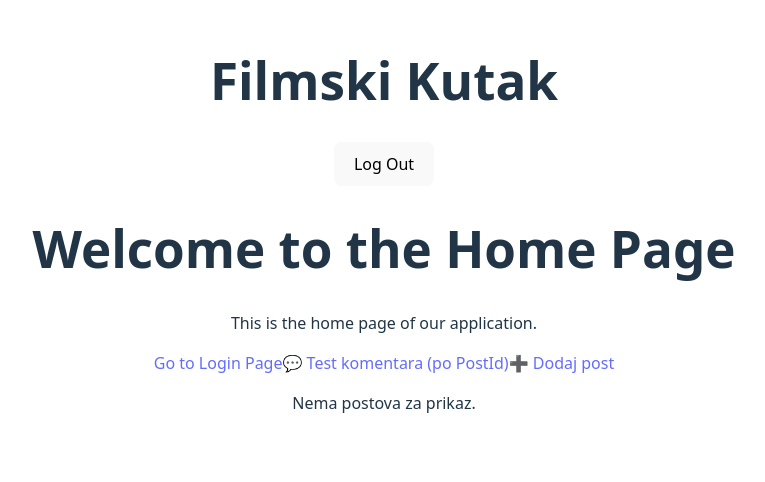
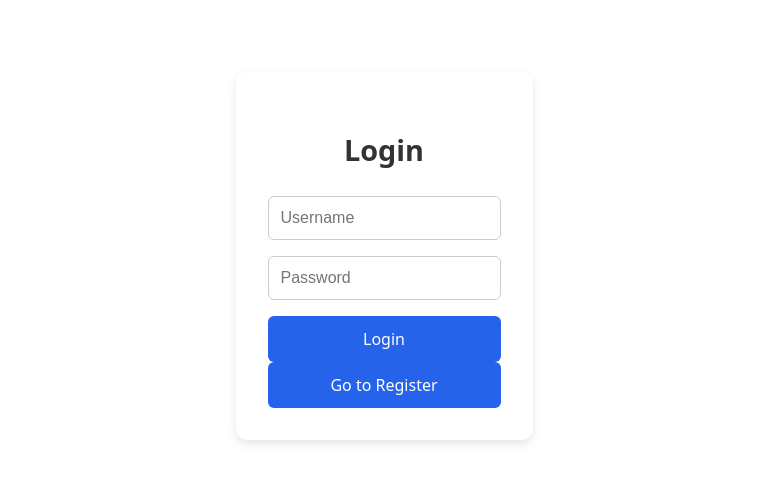
Before and after one commit to dimicmar1ija/FilmskiKutak, a React (Vite) app in the folder client/: page / in a window 1280 px wide. Before the commit this address led to /home. Shown: the part 176-658 px from the top of the page, without its empty margins (256-1021 px from the left). Built offline with nearby package versions, Linux system fonts and the light colour scheme.

Commit message:
Ispravljeno

```diff
--- a/client/src/App.jsx
+++ b/client/src/App.jsx
@@ -16,18 +16,17 @@ import { CreatePost } from "./pages/CreatePost";
 function App() {
   const { isAuthenticated } = useAuth();
 
-    const fakeAuth = true;
   return (
     <Routes>
       {/* Public routes */}
-      <Route element={<PublicRoute isAuthenticated={fakeAuth} />}>
+      <Route element={<PublicRoute isAuthenticated={isAuthenticated} />}>
         <Route path="/" element={<Login />} />
         <Route path="login" element={<Login />} />
         <Route path="register" element={<Register />} />
       </Route>
 
       {/* Protected routes */}
-      <Route element={<ProtectedRoute isAuthenticated={fakeAuth} />}>
+      <Route element={<ProtectedRoute isAuthenticated={isAuthenticated} />}>
         <Route element={<Layout />}>
           <Route path="home" element={<Home />} />
           <Route path="test/comments" element={<TestComments />} />
```
